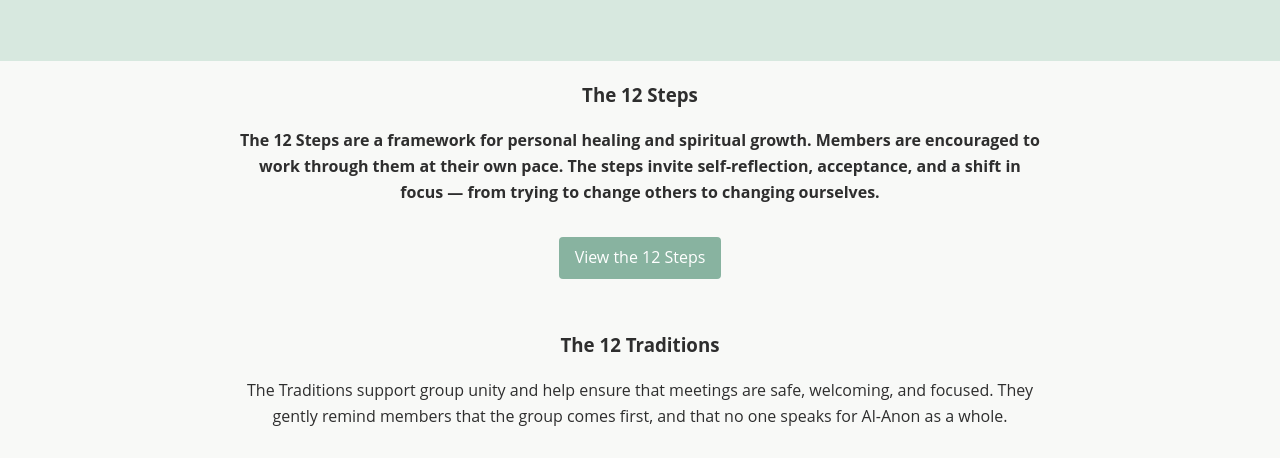
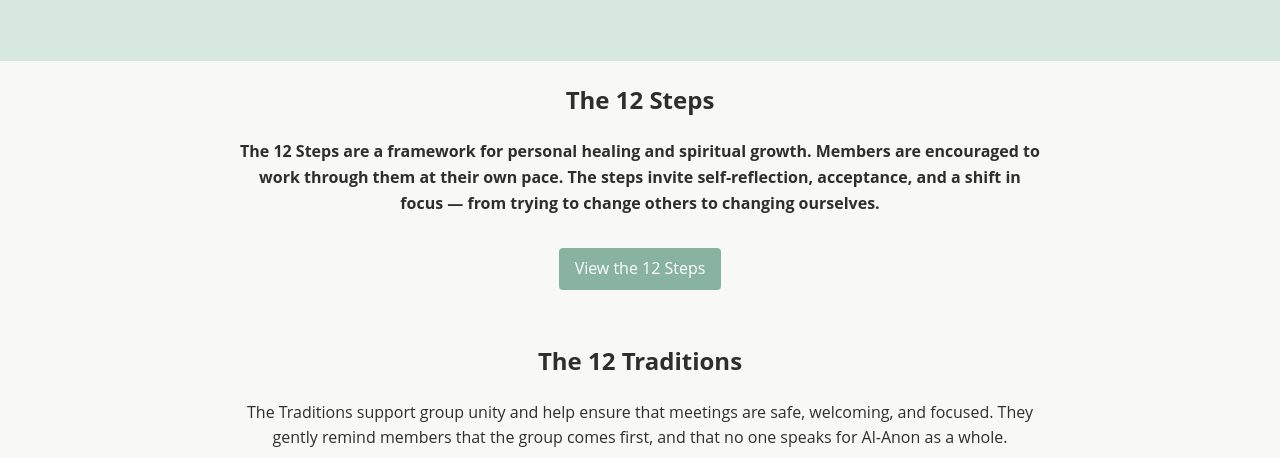
Before and after one commit to UnicornStephD/INFO-552, a plain HTML site: page understanding-the-program.html in a window 1280 px wide. Shown: the part 276-734 px from the top of the page. Drawn offline with Linux system fonts and the light colour scheme.

Commit message:
Update understanding-the-program.html
h3 to h2

```diff
--- a/understanding-the-program.html
+++ b/understanding-the-program.html
@@ -32,11 +32,11 @@
 
     <section class="content">
       <div class="text-block">
-        <h3>The 12 Steps</h3>
+        <h2>The 12 Steps</h2>
         <p>The 12 Steps are a framework for personal healing and spiritual growth. Members are encouraged to work through them at their own pace. The steps invite self-reflection, acceptance, and a shift in focus — from trying to change others to changing ourselves.</p>
         <a href="twelve-steps.html" class="button">View the 12 Steps</a>
 
-        <h3>The 12 Traditions</h3>
+        <h2>The 12 Traditions</h2>
         <p>The Traditions support group unity and help ensure that meetings are safe, welcoming, and focused. They gently remind members that the group comes first, and that no one speaks for Al-Anon as a whole.</p>
         <a href="twelve-traditions.html" class="button">View the 12 Traditions</a>
 
```
